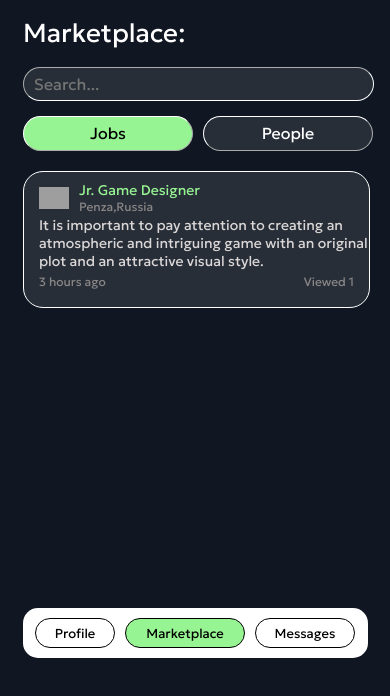
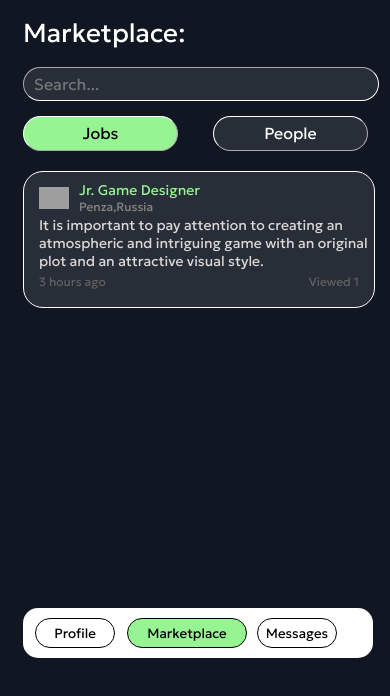
Before and after one commit to MatveyVue/Test, a Vue app: page / in a window 390 px wide. Shown: the top 696 px of the page. Built offline with nearby package versions, Linux system fonts and the light colour scheme; grey boxes are pictures that could not be loaded.

Commit message:
Update App.vue

```diff
--- a/src/App.vue
+++ b/src/App.vue
@@ -11,14 +11,14 @@
   <p style="font-family: Geologica; color: #97f492; font-size: 14px; margin-top: -32px; margin-left: 55px;">Jr. Game Designer</p><br>
   <p style="font-family: Geologica; color: #8a8686; font-size: 12px; margin-top: -32px; margin-left: 55px; line-height: 1,1px;">Penza,Russia</p>
   <p style="font-family: Geologica; color: #dbd7d7; line-height: 1,1%; margin-top: -10px; margin-left: 15px; font-size: 14px">It is important to pay attention to creating an atmospheric and intriguing game with an original plot and an attractive visual style.</p>
-  <p style="font-family: Geologica; color: #8a8686; margin-left: 15px; font-size: 12px; margin-top: -10px;">3 hours ago</p>
-  <p style="font-family: Geologica; color: #8a8686; font-size: 12px; margin-top: -27px; text-align: right; margin-right: 15px;">Viewed 1</p>
+  <p style="font-family: Geologica; color: #636060; margin-left: 15px; font-size: 12px; margin-top: -10px;">3 hours ago</p>
+  <p style="font-family: Geologica; color: #636060; font-size: 12px; margin-top: -27px; text-align: right; margin-right: 15px;">Viewed 1</p>
   </div>
 
-  <div class="bottom" style="margin-left: 15px; font-color: black;">
-  <button class="profile"><p style="margin-top: 5px; color: black; font-size: 13px">Profile</p></button>
-  <button class="market"><p style="margin-top: 5px; color: black; font-size: 13px">Marketplace</p></button>
-  <button class="message"><p style="margin-top: 5px; color: black; font-size: 13px">Messages</p></button>
+  <div class="bottom" style="margin-left: 15px;">
+  <button class="profile"><p style="margin-top: 5px;">Profile</p></button>
+  <button class="market"><p style="margin-top: 5px;">Marketplace</p></button>
+  <button class="message"><p style="margin-top: 5px;">Messages</p></button>
   </div>
 </template>
 
@@ -166,7 +166,6 @@
 
   .bottom {
     width: 360px;
-    margin-top: 350px;
   }
 }
 
@@ -266,4 +265,97 @@
       margin-left: 15px;
     }
   }
+
+  @media screen and (min-width: 350px) and (max-width: 375px) {
+    input {
+      width: 330px;
+    }
+
+    .job {
+      width: 155px;
+    }
+
+    .peop {
+      width: 155px;
+      margin-left: 9px;
+    }
+
+    .jobs1 {
+      width: 330px;
+    }
+
+    .bottom {
+      width: 330px;
+    }
+
+    .market {
+      margin-left: 12px;
+    }
+
+    .message {
+      width: 80px;
+    }
+  }
+
+  @media screen and (min-width: 375px) and (max-width: 385px) {
+    input {
+      width: 330px;
+    }
+
+    .job {
+      width: 155px;
+    }
+
+    .peop {
+      width: 155px;
+      margin-left: 15px;
+    }
+
+    .jobs1 {
+      width: 330px;
+    }
+
+    .bottom {
+      width: 330px;
+    }
+
+    .market {
+      margin-left: 12px;
+    }
+
+    .message {
+      width: 80px;
+    }
+  }
+
+  @media screen and (min-width: 385px) and (max-width: 405px) {
+    input {
+      width: 350px;
+    }
+
+    .job {
+      width: 155px;
+    }
+
+    .peop {
+      width: 155px;
+      margin-left: 35px;
+    }
+
+    .jobs1 {
+      width: 350px;
+    }
+
+    .bottom {
+      width: 350px;
+    }
+
+    .market {
+      margin-left: 12px;
+    }
+
+    .message {
+      width: 80px;
+    }
+  }
   </style>
```
